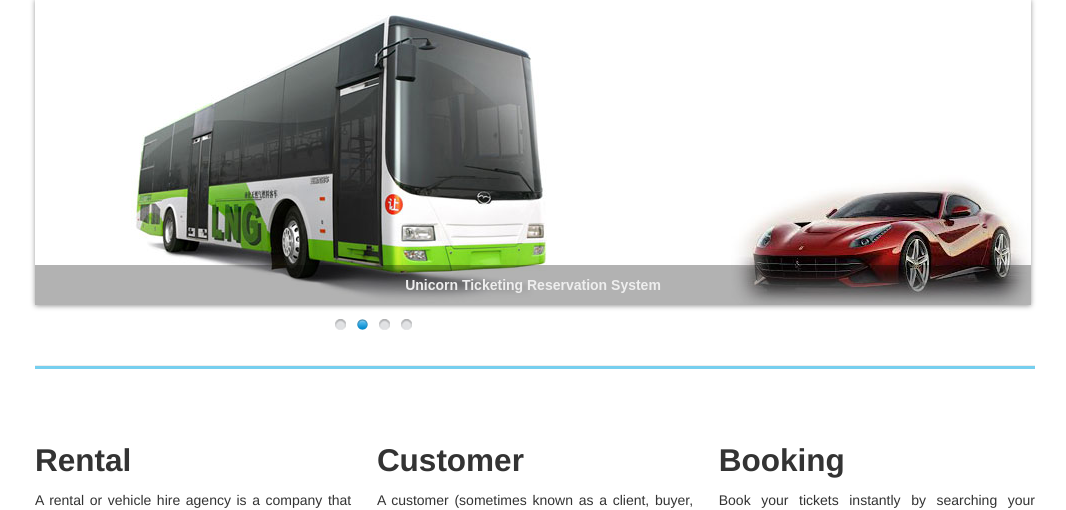
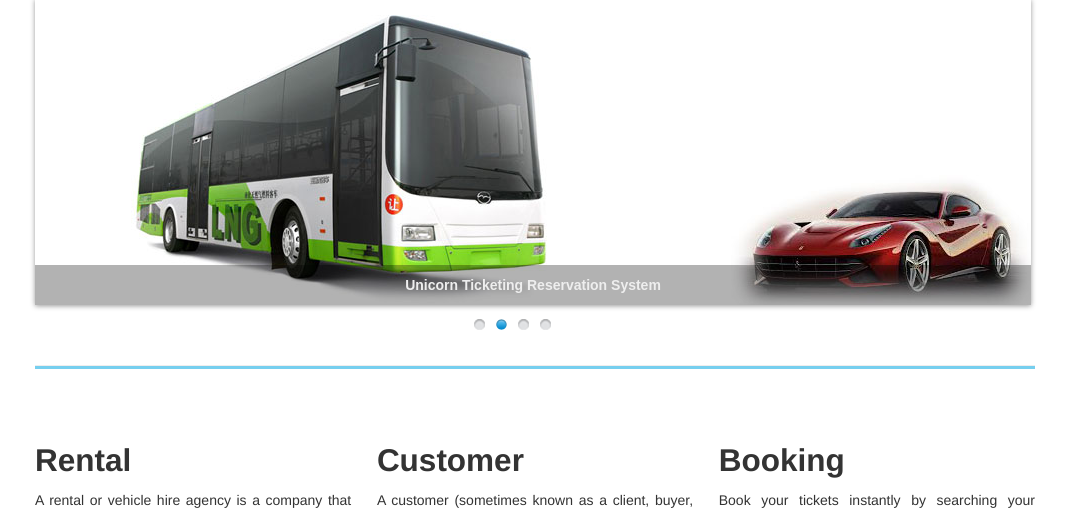
Before and after one commit to lftechnologyinc/hack_unicorn, a CodeIgniter app: page /hack_unicorn/ in a window 1280 px wide. Shown: the part 156-666 px from the top of the page, without its empty margins (105-1171 px from the left). Run offline with CodeIgniter, Linux system fonts and the light colour scheme.

Commit message:
minor change in css

```diff
--- a/assets/css/style.css
+++ b/assets/css/style.css
@@ -17,6 +17,9 @@
     text-align: center;
 }
 
+div.navBulletsWrapper{
+    padding-left : 159px;
+}
 
 /* CSS Document */
 a{
```
